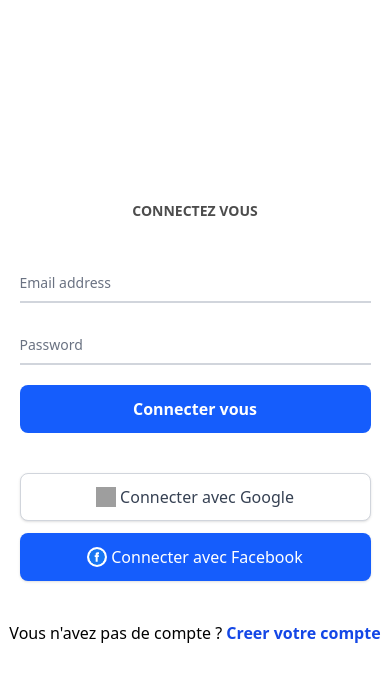
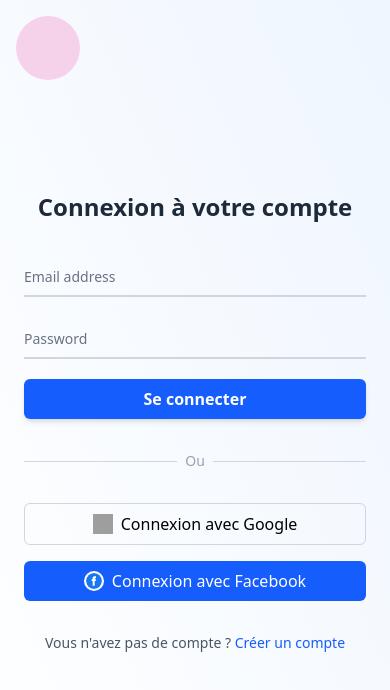
Before and after one commit to Kennedylight/ShoesCamerAppFont, a Vue app: page /login in a window 390 px wide. Shown: the top 690 px of the page. Built offline with nearby package versions, Linux system fonts and the light colour scheme; grey boxes are pictures that could not be loaded.

Commit message:
modification de la page de login et de register de l'application

```diff
--- a/src/router/index.js
+++ b/src/router/index.js
@@ -2,6 +2,7 @@
 import About from '../views/AboutView.vue'
 import Login from "../views/LoginView.vue"
 import Register from "../views/RegisterView.vue"
+import Test from "../views/TestComponent.vue"
 
 const router = createRouter({
   history: createWebHistory(import.meta.env.BASE_URL),
@@ -10,6 +11,11 @@
       path: '/',
       name: 'About',
       component: About,
+    },
+    {
+      path:'/test',
+      name:'Test',
+      component:Test,
     },
      {
       path: '/login',
--- a/src/views/LoginView.vue
+++ b/src/views/LoginView.vue
@@ -1,15 +1,26 @@
 <template>
-    <div class="w-full h-full flex ">
+    <div class="w-full h-screen flex relative bg-gradient-to-tr from-white to-blue-50">
 
-        <div class="bg-yellow-400 w-1/2 hidden lg:block h-full "></div>
-        <div class="lg:w-1/2 w-full h-full flex justify-center items-center ">
+        <!-- Animation décorative -->
+        <div class="absolute top-4 left-4 w-16 h-16 bg-pink-500 rounded-full animate-ping opacity-20"></div>
 
-            <div class="w-full h-auto space-y-10">
-                <div class="w-full h-[10%] flex justify-center items-center lg:items-end ">
-                    <h1 class="font-bold text-[14px] uppercase lg:text-[24px] text-black/70 ">Connectez vous </h1>
+        <!-- Côté gauche (image ou dégradé avec visuel e-commerce) -->
+        <div
+            class="w-1/2 hidden lg:flex items-center justify-center bg-gradient-to-br from-blue-600 to-purple-500 relative overflow-hidden">
+            <img src="https://source.unsplash.com/featured/?shopping,ecommerce"
+                class="w-full h-full object-cover absolute opacity-30" alt="e-commerce background" />
+            <div class="relative z-10 text-white text-center px-10">
+                <h2 class="text-4xl font-bold mb-4 animate-fade-in">Bienvenue sur ShopX</h2>
+                <p class="text-lg opacity-90">Connectez-vous pour accéder à nos meilleures offres</p>
             </div>
-                <div class="w-full h-auto flex justify-center items-center">
-                    <form class="max-w-xl lg:mt-6 w-[90%] lg:mx-0 lg:w-[75%] lg:space-y-2">
+        </div>
+
+        <!-- Côté droit (formulaire) -->
+        <div class="lg:w-1/2 w-full flex items-center justify-center p-6">
+            <div class="w-full max-w-md space-y-8 animate-slide-in-right">
+                <h1 class="text-2xl font-bold text-gray-800 text-center">Connexion à votre compte</h1>
+
+                <form class="space-y-6">
                     <div class="relative z-0 w-full mb-5 group">
                         <input type="email" name="floating_email" id="floating_email"
                             class="block py-2.5 px-0 w-full text-sm text-gray-900 bg-transparent border-0 border-b-2 border-gray-300 appearance-none dark:text-white dark:border-gray-600 dark:focus:border-blue-500 focus:outline-none focus:ring-0 focus:border-blue-600 peer"
@@ -18,6 +29,7 @@
                             class="peer-focus:font-medium absolute text-sm text-gray-500 dark:text-gray-400 duration-300 transform -translate-y-6 scale-75 top-3 -z-10 origin-[0] peer-focus:start-0 rtl:peer-focus:translate-x-1/4 rtl:peer-focus:left-auto peer-focus:text-blue-600 peer-focus:dark:text-blue-500 peer-placeholder-shown:scale-100 peer-placeholder-shown:translate-y-0 peer-focus:scale-75 peer-focus:-translate-y-6">Email
                             address</label>
                     </div>
+
                     <div class="relative z-0 w-full mb-5 group">
                         <input type="password" name="floating_password" id="floating_password"
                             class="block py-2.5 px-0 w-full text-sm text-gray-900 bg-transparent border-0 border-b-2 border-gray-300 appearance-none dark:text-white dark:border-gray-600 dark:focus:border-blue-500 focus:outline-none focus:ring-0 focus:border-blue-600 peer"
@@ -26,55 +38,44 @@
                             class="peer-focus:font-medium absolute text-sm text-gray-500 dark:text-gray-400 duration-300 transform -translate-y-6 scale-75 top-3 -z-10 origin-[0] peer-focus:start-0 rtl:peer-focus:translate-x-1/4 peer-focus:text-blue-600 peer-focus:dark:text-blue-500 peer-placeholder-shown:scale-100 peer-placeholder-shown:translate-y-0 peer-focus:scale-75 peer-focus:-translate-y-6">Password</label>
                     </div>
 
-
-                        <div class="w-full h-12 ">
                     <button type="submit"
-                                class="w-full h-full rounded-lg text-white cursor-pointer duration-700 transition-all hover:bg-blue-700 font-semibold bg-blue-600">Connecter
-                                vous</button>
-                        </div>
+                        class="w-full py-2 bg-blue-600 hover:bg-blue-700 text-white font-semibold rounded-md transition duration-300 shadow-md">
+                        Se connecter
+                    </button>
                 </form>
 
+                <div class="flex items-center justify-between">
+                    <div class="h-px bg-gray-300 w-full"></div>
+                    <span class="mx-2 text-gray-400 text-sm">Ou</span>
+                    <div class="h-px bg-gray-300 w-full"></div>
+                </div>
 
-                </div>
-                <div class="w-full   h-[15%]  space-y-4">
-
-                    <div class="lg:w-[76%] w-[90%]  h-auto  mx-auto space-y-3 lg:space-y-0  lg:space-x-8 lg:flex">
-
-                        <!-- Bouton Google -->
+                <!-- Boutons sociaux -->
+                <div class="flex flex-col gap-4">
                     <button
-                            class="flex items-center justify-center w-full h-12 space-x-3  bg-white border border-gray-300 rounded-lg shadow hover:shadow-md transition duration-300 hover:bg-gray-100">
-                            <img src="https://www.svgrepo.com/show/475656/google-color.svg" alt="Google"
-                                class="w-5 h-5 mr-1" />
-                            <span class="text-gray-700 font-medium">Connecter avec Google</span>
+                        class="flex items-center justify-center gap-2 py-2 border border-gray-300 rounded-md hover:bg-gray-50 transition">
+                        <img src="https://www.svgrepo.com/show/475656/google-color.svg" class="w-5 h-5" />
+                        <span>Connexion avec Google</span>
                     </button>
 
-                        <!-- Bouton Facebook -->
                     <button
-                            class="flex items-center justify-center w-full  h-12 space-x-3   bg-blue-600 hover:bg-blue-700 text-white rounded-lg shadow hover:shadow-md transition duration-300">
-
-                            <svg xmlns="http://www.w3.org/2000/svg" width="48" height="48" viewBox="0 0 48 48"
-                                fill="none" class="w-5 h-5 mr-1 bg-white rounded-full p-0.5">
+                        class="flex items-center justify-center gap-2 py-2 bg-blue-600 hover:bg-blue-700 text-white rounded-md transition">
+                        <svg class="w-5 h-5 bg-white rounded-full p-0.5" viewBox="0 0 48 48" fill="none">
                             <circle cx="24" cy="24" r="24" fill="#1877F2" />
                             <path
                                 d="M30.2 24H26V38H20V24H17V18.5H20V15.7C20 12.1 21.9 10 25.8 10H30V15.5H27.6C26.1 15.5 26 16.1 26 17.1V18.5H30L29.3 24Z"
                                 fill="white" />
                         </svg>
-
-                            <span class="font-medium">Connecter avec Facebook</span>
+                        <span>Connexion avec Facebook</span>
                     </button>
-
-
                 </div>
 
+                <p class="text-center text-sm text-gray-600">
+                    Vous n'avez pas de compte ?
+                    <router-link to="/register" class="text-blue-600 font-medium hover:underline">Créer un
+                        compte</router-link>
+                </p>
             </div>
-                <p class="text-center">Vous n'avez pas de compte ? <router-link to="/register"
-                        class="text-blue-700 cursor-pointer font-semibold">Creer votre compte </router-link></p>
         </div>
-
-        </div>
-
-
-
-
     </div>
 </template>
--- a/src/views/RegisterView.vue
+++ b/src/views/RegisterView.vue
@@ -4,14 +4,15 @@
 </script>
 
 <template>
-    <div class="w-full h-full flex ">
-        <div class="lg:w-1/2 w-full h-full  ">
-            <div class="w-full h-[10%] flex justify-center items-center lg:items-end ">
-                <h1 class="font-bold text-[14px] uppercase lg:text-[24px] text-black/70  ">Creer Votre Compte </h1>
-            </div>
-            <div class="w-full h-[90%] space-y-5">
-                <div class="w-full h-auto flex justify-center items-center">
-                    <form class="max-w-xl lg:mt-6 w-[90%] lg:mx-0 lg:w-[75%] lg:space-y-3">
+    <div class="w-14 h-14 bg-red-400 rounded-full absolute left-3 top-3"></div>
+    <div class="w-full h-screen flex relative bg-gradient-to-tr from-white to-blue-50 ">
+
+          <!-- Côté droit (formulaire) -->
+        <div class="lg:w-1/2 w-full flex items-center justify-center p-6">
+            <div class="w-full max-w-md space-y-4 animate-slide-in-right">
+                <h1 class="text-2xl font-bold text-gray-800 text-center">Creation de votre compte</h1>
+
+                <form class="space-y-4">
                     <div class="relative z-0 w-full mb-5 group">
                         <input type="email" name="floating_email" id="floating_email"
                             class="block py-2.5 px-0 w-full text-sm text-gray-900 bg-transparent border-0 border-b-2 border-gray-300 appearance-none dark:text-white dark:border-gray-600 dark:focus:border-blue-500 focus:outline-none focus:ring-0 focus:border-blue-600 peer"
@@ -20,6 +21,7 @@
                             class="peer-focus:font-medium absolute text-sm text-gray-500 dark:text-gray-400 duration-300 transform -translate-y-6 scale-75 top-3 -z-10 origin-[0] peer-focus:start-0 rtl:peer-focus:translate-x-1/4 rtl:peer-focus:left-auto peer-focus:text-blue-600 peer-focus:dark:text-blue-500 peer-placeholder-shown:scale-100 peer-placeholder-shown:translate-y-0 peer-focus:scale-75 peer-focus:-translate-y-6">Email
                             address</label>
                     </div>
+
                     <div class="relative z-0 w-full mb-5 group">
                         <input type="password" name="floating_password" id="floating_password"
                             class="block py-2.5 px-0 w-full text-sm text-gray-900 bg-transparent border-0 border-b-2 border-gray-300 appearance-none dark:text-white dark:border-gray-600 dark:focus:border-blue-500 focus:outline-none focus:ring-0 focus:border-blue-600 peer"
@@ -68,57 +70,60 @@
                                     class="block py-2.5 px-0 w-full text-sm text-gray-900 bg-transparent border-0 border-b-2 border-gray-300 appearance-none dark:text-white dark:border-gray-600 dark:focus:border-blue-500 focus:outline-none focus:ring-0 focus:border-blue-600 peer"
                                     placeholder=" " required />
                                 <label for="floating_company"
-                                    class="peer-focus:font-medium absolute text-sm text-gray-500 dark:text-gray-400 duration-300 transform -translate-y-6 scale-75 top-3 -z-10 origin-[0] peer-focus:start-0 rtl:peer-focus:translate-x-1/4 peer-focus:text-blue-600 peer-focus:dark:text-blue-500 peer-placeholder-shown:scale-100 peer-placeholder-shown:translate-y-0 peer-focus:scale-75 peer-focus:-translate-y-6">Company
-                                    (Ex. Google)</label>
+                                    class="peer-focus:font-medium absolute text-sm text-gray-500 dark:text-gray-400 duration-300 transform -translate-y-6 scale-75 top-3 -z-10 origin-[0] peer-focus:start-0 rtl:peer-focus:translate-x-1/4 peer-focus:text-blue-600 peer-focus:dark:text-blue-500 peer-placeholder-shown:scale-100 peer-placeholder-shown:translate-y-0 peer-focus:scale-75 peer-focus:-translate-y-6">Pseudo
+                                    (Ex. Jeanette)</label>
                             </div>
                         </div>
-                        <div class="w-full h-12 ">
+
                     <button type="submit"
-                                class="w-full h-full rounded-lg text-white cursor-pointer duration-700 transition-all hover:bg-blue-700 font-semibold bg-blue-600">Creer
-                                votre Compte</button>
-                        </div>
+                        class="w-full py-2 bg-blue-600 hover:bg-blue-700 text-white font-semibold rounded-md transition duration-300 shadow-md">
+                        Se connecter
+                    </button>
                 </form>
 
+                <div class="flex items-center justify-between">
+                    <div class="h-px bg-gray-300 w-full"></div>
+                    <span class="mx-2 text-gray-400 text-sm">Ou</span>
+                    <div class="h-px bg-gray-300 w-full"></div>
+                </div>
 
-                </div>
-                <div class="w-full   h-[15%]  space-y-4">
-
-                    <div class="lg:w-[76%] w-[90%]  h-auto  mx-auto space-y-3 lg:space-y-0  lg:space-x-8 lg:flex">
-
-                        <!-- Bouton Google -->
+                <!-- Boutons sociaux -->
+                <div class="flex flex-col gap-4">
                     <button
-                            class="flex items-center justify-center w-full h-12 space-x-3  bg-white border border-gray-300 rounded-lg shadow hover:shadow-md transition duration-300 hover:bg-gray-100">
-                            <img src="https://www.svgrepo.com/show/475656/google-color.svg" alt="Google"
-                                class="w-5 h-5 mr-1" />
-                            <span class="text-gray-700 font-medium">Connecter avec Google</span>
+                        class="flex items-center justify-center gap-2 py-2 border border-gray-300 rounded-md hover:bg-gray-50 transition">
+                        <img src="https://www.svgrepo.com/show/475656/google-color.svg" class="w-5 h-5" />
+                        <span>Connexion avec Google</span>
                     </button>
 
-                        <!-- Bouton Facebook -->
                     <button
-                            class="flex items-center justify-center w-full  h-12 space-x-3   bg-blue-600 hover:bg-blue-700 text-white rounded-lg shadow hover:shadow-md transition duration-300">
-
-                            <svg xmlns="http://www.w3.org/2000/svg" width="48" height="48" viewBox="0 0 48 48"
-                                fill="none" class="w-5 h-5 mr-1 bg-white rounded-full p-0.5">
+                        class="flex items-center justify-center gap-2 py-2 bg-blue-600 hover:bg-blue-700 text-white rounded-md transition">
+                        <svg class="w-5 h-5 bg-white rounded-full p-0.5" viewBox="0 0 48 48" fill="none">
                             <circle cx="24" cy="24" r="24" fill="#1877F2" />
                             <path
                                 d="M30.2 24H26V38H20V24H17V18.5H20V15.7C20 12.1 21.9 10 25.8 10H30V15.5H27.6C26.1 15.5 26 16.1 26 17.1V18.5H30L29.3 24Z"
                                 fill="white" />
                         </svg>
-
-                            <span class="font-medium">Connecter avec Facebook</span>
+                        <span>Connexion avec Facebook</span>
                     </button>
-
-
                 </div>
 
+                <p class="text-center text-sm text-gray-600">
+                    Vous n'avez pas de compte ?
+                    <router-link to="/register" class="text-blue-600 font-medium hover:underline">Créer un
+                        compte</router-link>
+                </p>
             </div>
-                <p class="text-center">Vous avez deja un compte ? <Router-link to="/login"
-                        class="text-blue-700 cursor-pointer font-semibold">Connectez
-                        vous </Router-link></p>
         </div>
 
+        <div
+            class="w-1/2 hidden lg:flex items-center justify-center bg-gradient-to-br from-blue-600 to-purple-500 relative overflow-hidden">
+            <img src="https://source.unsplash.com/featured/?shopping,ecommerce"
+                class="w-full h-full object-cover absolute opacity-30" alt="e-commerce background" />
+            <div class="relative z-10 text-white text-center px-10">
+                <h2 class="text-4xl font-bold mb-4 animate-fade-in">Bienvenue sur ShopX</h2>
+                <p class="text-lg opacity-90">Connectez-vous pour accéder à nos meilleures offres</p>
             </div>
-        <div class="bg-yellow-400 w-1/2 hidden lg:block h-full "></div>
+        </div>
 
 
 
--- /dev/null
+++ b/src/views/TestComponent.vue
@@ -0,0 +1,19 @@
+<template>
+    <div class="w-full h-full flex justify-center items-center bg-red-400">
+        <div class="w-[90%] h-[80%] lg:flex space-y-4 lg:space-y-0 gap-5">
+            <div class="lg:w-1/3 w-full h-full bg-white rounded-lg p-2" >
+                <div class="w-full h-full bg-blue-800 rounded-lg flex justify-center items-start ">
+                    <div class="w-[48%] rounded-full h-6 bg-white transform -translate-y-2 flex justify-center items-center text-white">
+
+                    </div>
+
+                </div>
+
+            </div>
+             <div class="lg:w-1/3 w-full h-full bg-white rounded-lg " >
+            </div>
+             <div class="lg:w-1/3 w-full h-full bg-white rounded-lg " >
+            </div>
+        </div>
+    </div>
+</template>
```
Also changed, not shown: public/img/Crafting.jpeg (added), 1 other file (tests, documents, lock files or other folders). Lines whose indentation alone changed are shown as unchanged.
